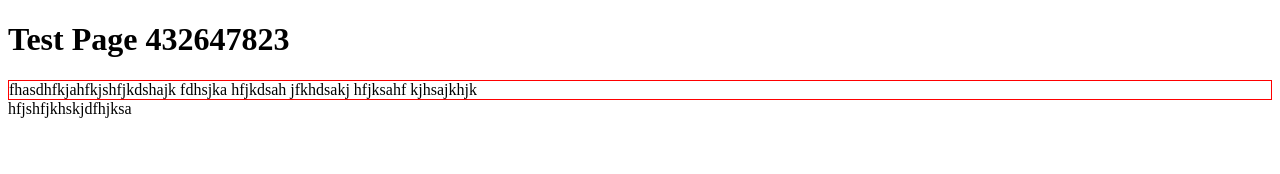
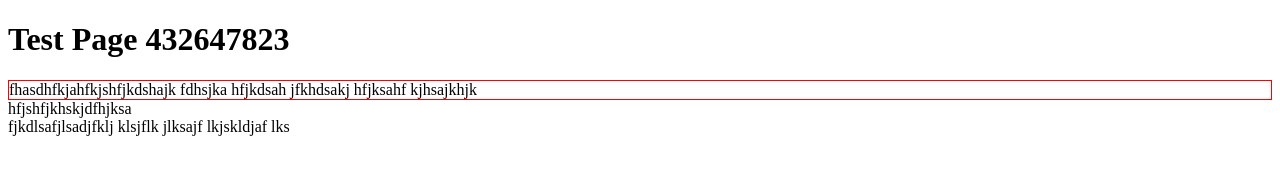
Before and after one commit to sebay90/learnGit, a plain HTML site: page Index.html in a window 1280 px wide. Drawn offline with Linux system fonts and the light colour scheme.

Commit message:
[*] added new block yellow

```diff
--- a/Index.html
+++ b/Index.html
@@ -12,5 +12,9 @@
     <div class="border: 1px solid black">
         hfjshfjkhskjdfhjksa
     </div>
+    <div class="border: 1px solid yellow">
+        fjkdlsafjlsadjfklj klsjflk jlksajf lkjskldjaf lks
+    </div>
+
 </body>
 </html>
```
